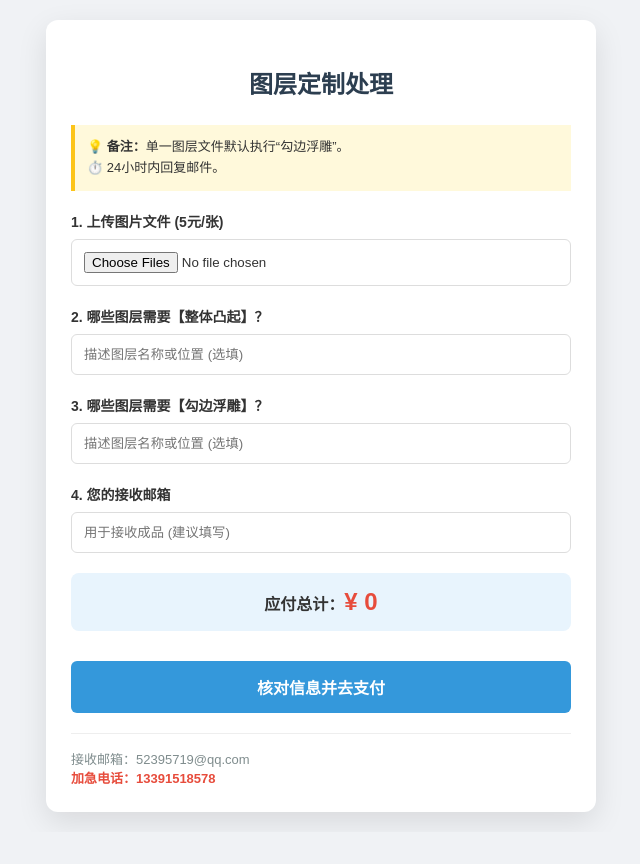
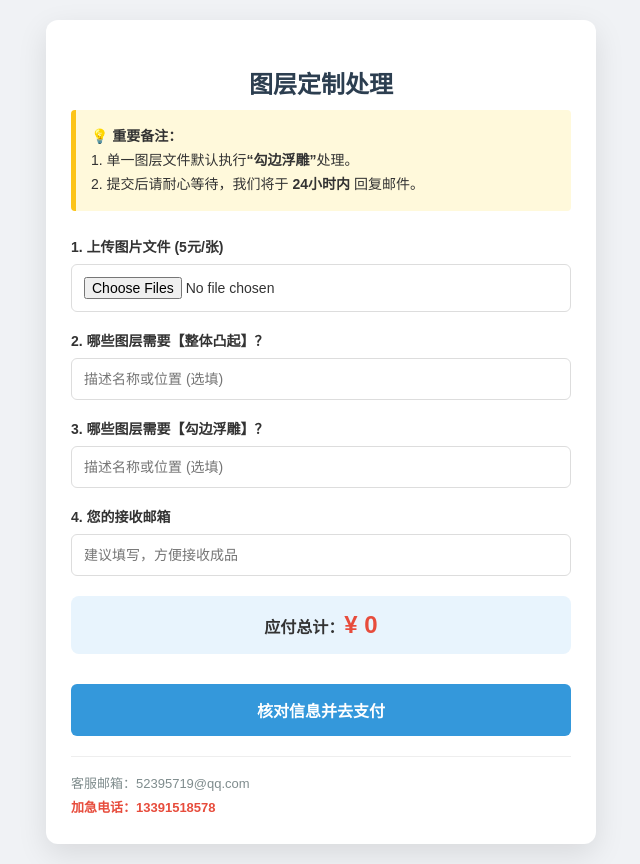
Before and after one commit to mailqiu/jilifudiao, a website: page index.html in a window 1280 px wide. Both pictures are taken after a click on the button "核对信息并去支付". Shown: the whole page, without its empty margins (319-959 px from the left). Before the commit the page ends 832 px from the top, so only its background shows below. Drawn offline with Linux system fonts and the light colour scheme.

Commit message:
Update index.html

```diff
--- a/index.html
+++ b/index.html
@@ -8,18 +8,26 @@
         :root { --primary: #2c3e50; --accent: #3498db; --danger: #e74c3c; }
         body { font-family: "Microsoft YaHei", sans-serif; background: #f0f2f5; margin: 0; padding: 20px; color: #333; }
         .container { max-width: 500px; margin: 0 auto; background: #fff; padding: 25px; border-radius: 12px; box-shadow: 0 10px 30px rgba(0,0,0,0.1); }
-        h2 { text-align: center; color: var(--primary); margin-bottom: 25px; }
+        h2 { text-align: center; color: var(--primary); margin-bottom: 10px; }
 
-        .section { margin-bottom: 20px; }
+        /* 注意事项样式 - 确保显示 */
+        .alert-box {
+            background: #fff9db;
+            border-left: 5px solid #fcc419;
+            padding: 15px;
+            font-size: 14px;
+            margin-bottom: 25px;
+            line-height: 1.7;
+            border-radius: 4px;
+        }
+
+        .section { margin-bottom: 18px; }
         label { display: block; font-weight: bold; margin-bottom: 8px; font-size: 14px; }
-        input { width: 100%; padding: 12px; border: 1px solid #ddd; border-radius: 6px; box-sizing: border-box; }
-
-        /* 恢复注意事项样式 */
-        .alert { background: #fff9db; border-left: 4px solid #fcc419; padding: 12px; font-size: 13px; margin-bottom: 20px; line-height: 1.6; }
+        input { width: 100%; padding: 12px; border: 1px solid #ddd; border-radius: 6px; box-sizing: border-box; font-size: 14px; }
 
         /* 支付区域 */
         #paymentArea { display: none; text-align: center; border: 2px dashed #3498db; padding: 20px; border-radius: 10px; margin-top: 20px; background: #fafafa; }
-        .qr-link { text-decoration: none; display: inline-block; }
+        .qr-link { text-decoration: none; display: inline-block; -webkit-tap-highlight-color: transparent; }
         .qr-img {
             max-width: 200px; width: 100%; height: auto;
             display: block; margin: 10px auto; border: 5px solid #fff;
@@ -27,12 +35,12 @@
         }
         .qr-tip { font-size: 13px; color: #3498db; font-weight: bold; margin-bottom: 5px; }
 
-        .btn { width: 100%; padding: 14px; border: none; border-radius: 6px; font-size: 16px; font-weight: bold; cursor: pointer; margin-top: 10px; }
+        .btn { width: 100%; padding: 14px; border: none; border-radius: 6px; font-size: 16px; font-weight: bold; cursor: pointer; margin-top: 10px; transition: 0.2s; }
         .btn-primary { background: var(--accent); color: white; }
         .btn-success { background: #27ae60; color: white; }
         .price-box { background: #e8f4fd; padding: 15px; border-radius: 8px; text-align: center; margin: 20px 0; font-weight: bold; }
 
-        .footer-info { font-size: 13px; color: #7f8c8d; margin-top: 20px; border-top: 1px solid #eee; padding-top: 15px; }
+        .footer-info { font-size: 13px; color: #7f8c8d; margin-top: 20px; border-top: 1px solid #eee; padding-top: 15px; line-height: 1.8; }
         .urgent { color: var(--danger); font-weight: bold; }
     </style>
 </head>
@@ -41,9 +49,10 @@
 <div class="container">
     <h2>图层定制处理</h2>
 
-    <div class="alert">
-        💡 <b>备注：</b>单一图层文件默认执行“勾边浮雕”。<br>
-        ⏱️ 24小时内回复邮件。
+    <div class="alert-box">
+        💡 <b>重要备注：</b><br>
+        1. 单一图层文件默认执行<b>“勾边浮雕”</b>处理。<br>
+        2. 提交后请耐心等待，我们将于 <b>24小时内</b> 回复邮件。
     </div>
 
     <form id="orderForm">
@@ -51,38 +60,42 @@
             <label>1. 上传图片文件 (5元/张)</label>
             <input type="file" id="fileInput" multiple onchange="updateTotal()">
         </div>
+
         <div class="section">
             <label>2. 哪些图层需要【整体凸起】？</label>
-            <input type="text" id="raiseLayer" placeholder="描述图层名称或位置 (选填)">
+            <input type="text" id="raiseLayer" placeholder="描述名称或位置 (选填)">
         </div>
+
         <div class="section">
             <label>3. 哪些图层需要【勾边浮雕】？</label>
-            <input type="text" id="strokeLayer" placeholder="描述图层名称或位置 (选填)">
+            <input type="text" id="strokeLayer" placeholder="描述名称或位置 (选填)">
         </div>
+
         <div class="section">
             <label>4. 您的接收邮箱</label>
-            <input type="email" id="userEmail" placeholder="用于接收成品 (建议填写)">
+            <input type="email" id="userEmail" placeholder="建议填写，方便接收成品">
         </div>
 
         <div class="price-box">应付总计：<span style="color:var(--danger); font-size:24px;">¥ <span id="totalPrice">0</span></span></div>
+
         <button type="button" id="submitStep1" class="btn btn-primary" onclick="showPayment()">核对信息并去支付</button>
 
         <div id="paymentArea">
-            <p class="qr-tip">👇 点击图片可放大预览，长按识别支付</p>
+            <p class="qr-tip">👇 点击下方图片放大后，长按识别支付</p>
             <a href="qr.jpg" target="_blank" class="qr-link">
                 <img src="qr.jpg" class="qr-img" alt="点击放大支付二维码">
             </a>
 
             <div style="margin-top:20px;">
                 <label>支付完成后，输入订单号【后4位】</label>
-                <input type="text" id="tradeNo" placeholder="核对款项用" maxlength="4">
+                <input type="text" id="tradeNo" placeholder="必填，用于核对款项" maxlength="4">
             </div>
             <button type="button" id="finalBtn" class="btn btn-success" onclick="finalSubmit()">我已支付，提交订单</button>
         </div>
     </form>
 
     <div class="footer-info">
-        接收邮箱：52395719@qq.com <br>
+        客服邮箱：52395719@qq.com <br>
         <span class="urgent">加急电话：13391518578</span>
     </div>
 </div>
@@ -94,8 +107,10 @@
     }
 
     function showPayment() {
-        // 仅保留上传文件的判断，其他信息不再强制
-        if (document.getElementById('fileInput').files.length === 0) return alert("请先上传文件");
+        // 只检查有没有选文件
+        if (document.getElementById('fileInput').files.length === 0) {
+            return alert("请先上传文件后再点击支付");
+        }
         document.getElementById('submitStep1').style.display = 'none';
         document.getElementById('paymentArea').style.display = 'block';
     }
@@ -104,17 +119,17 @@
         const btn = document.getElementById('finalBtn');
         const tradeNo = document.getElementById('tradeNo').value;
 
-        // 支付单号还是建议保留，否则你爸对不上账
+        // 支付单号保留，方便你爸对账
         if (tradeNo.length < 4) return alert("请填写支付单号后4位");
 
         btn.disabled = true;
-        btn.innerText = "发送中，请稍候...";
+        btn.innerText = "正在发送，请勿关闭页面...";
 
         const formData = new FormData();
         const files = document.getElementById('fileInput').files;
         for (let i = 0; i < files.length; i++) { formData.append('files', files[i]); }
 
-        // 获取值，如果没有填则传空字符串
+        // 如果用户没填，后端收到的就是“未填写”
         formData.append('raiseLayer', document.getElementById('raiseLayer').value || "未填写");
         formData.append('strokeLayer', document.getElementById('strokeLayer').value || "未填写");
         formData.append('userEmail', document.getElementById('userEmail').value || "未填写");
@@ -125,15 +140,15 @@
             const response = await fetch('/api/submit-order', { method: 'POST', body: formData });
             const result = await response.json();
             if (result.success) {
-                alert("订单提交成功！请注意查收邮件。");
+                alert("订单提交成功！请等待 24 小时内查收邮件。");
                 location.reload();
             } else {
-                alert("失败：" + (result.error || "接口异常"));
+                alert("发送失败：" + (result.error || "接口异常"));
                 btn.disabled = false;
                 btn.innerText = "我已支付，提交订单";
             }
         } catch (error) {
-            alert("提交超时，但后端可能已在处理，请检查邮箱确认");
+            alert("提交超时，但后端可能已在处理，请检查邮箱确认。");
             btn.disabled = false;
             btn.innerText = "我已支付，提交订单";
         }
```
